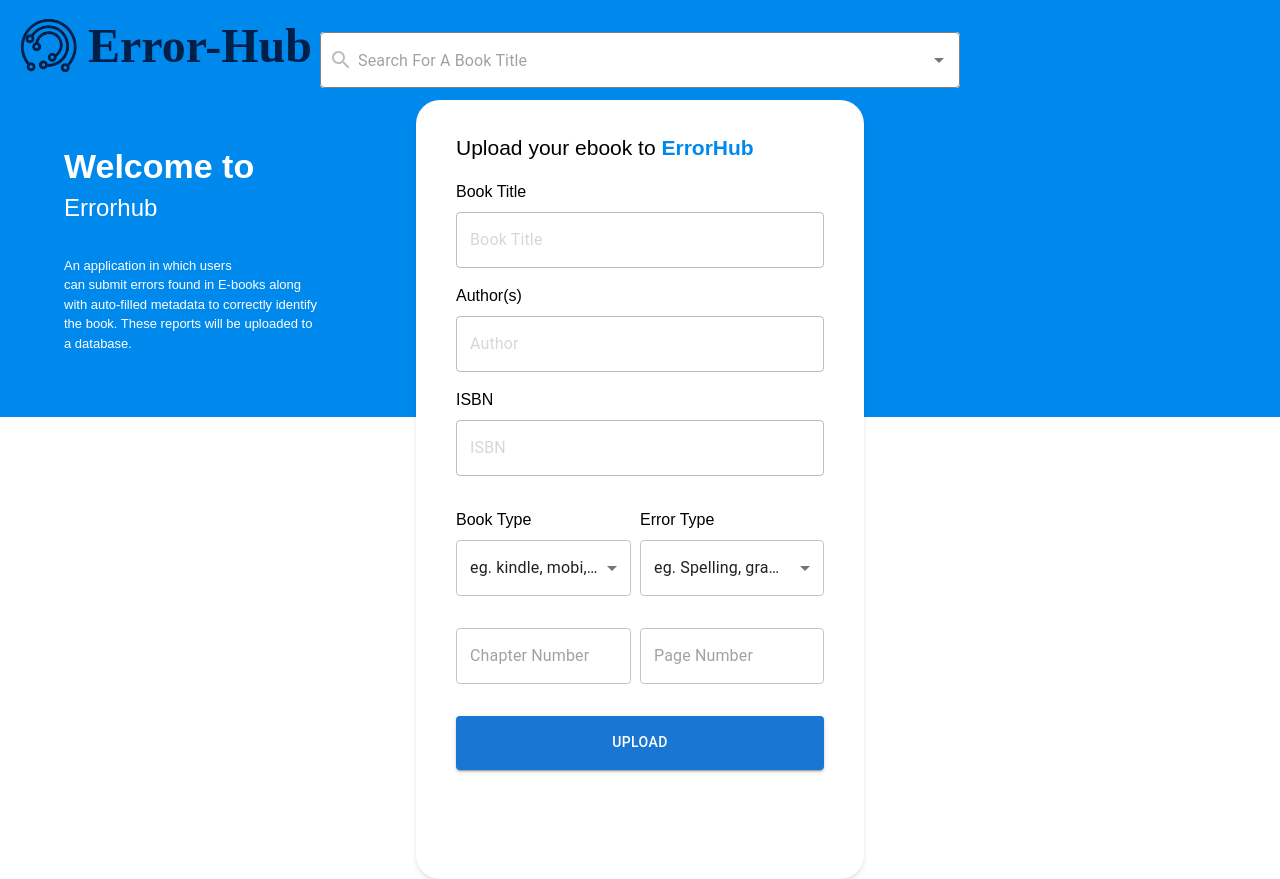
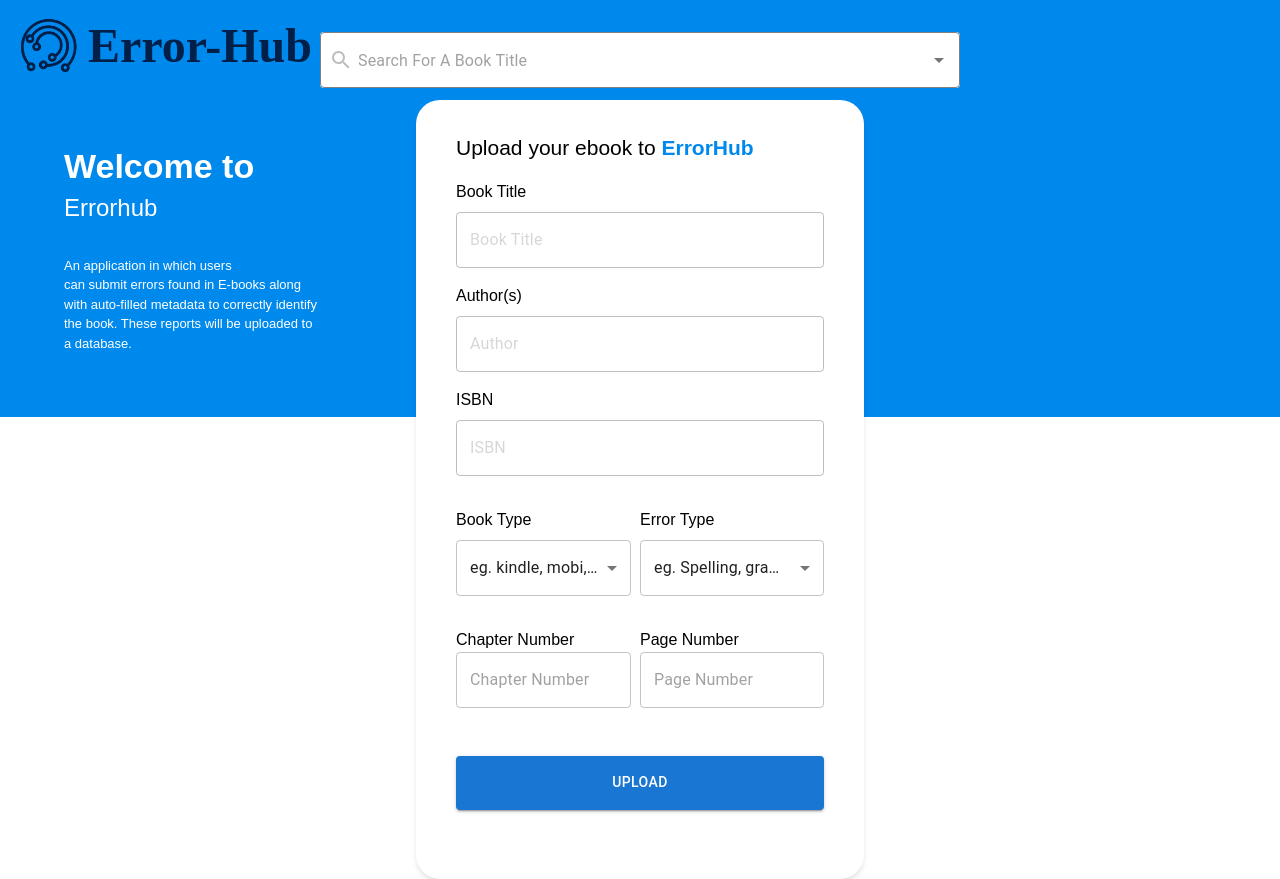
Before and after one commit to Dada-Tech/error-hub, a React (Create React App) app: page / in a window 1280 px wide. Built offline with nearby package versions, Linux system fonts and the light colour scheme; no server answers.

Commit message:
minor changes

```diff
--- a/src/components/Container/errorhubContainer.tsx
+++ b/src/components/Container/errorhubContainer.tsx
@@ -115,16 +115,16 @@ const ErrorhubContainer = ({ selectedBook }: { selectedBook: BookType | null })
                     </div>
                     <div className="grid grid-cols-2 grid-rows-1 gap-0">
                         <div className="pt-8 text-black">
-                            <div className="pb-2 text-black text-base capitalize">Book Type</div>
+                            <div className="pb-2 text-black text-base capitalize">book type</div>
                             <Menu1/>
                         </div>
                         <div className="pt-8">
-                            <div className="pb-2 text-black text-base capitalize">Error Type</div>
+                            <div className="pb-2 text-black text-base capitalize">error type</div>
                             <Menu2/>
                           </div>
                     </div>
                     <div className="grid grid-cols-2 grid-rows-1">
-                        <div className="pt-8">
+                        <div className="pt-8 text-black text-base capitalize">chapter number
                             <TextField
                                 type="number"
                                 className="pb-2 text-black capitalize"
@@ -135,7 +135,7 @@ const ErrorhubContainer = ({ selectedBook }: { selectedBook: BookType | null })
                                 hiddenLabel
                             >Chapter</TextField>
                         </div>
-                        <div className="pt-8">
+                            <div className="pt-8 text-black text-base capitalize">page number
                             <TextField
                                 type="number"
                                 className="pb-2 text-black"
@@ -148,7 +148,7 @@ const ErrorhubContainer = ({ selectedBook }: { selectedBook: BookType | null })
                         </div>
                     </div>
                 </div>
-                <div className="pt-8">
+                <div className="pt-12">
                     <Button variant="contained" sx={{ width: '100%'}} color="primary" className="h-[54px] bg-sky-500 rounded-2xl shadow uppercase bg-lightBlue"> upload </Button>
                 </div>
             </div>
```
